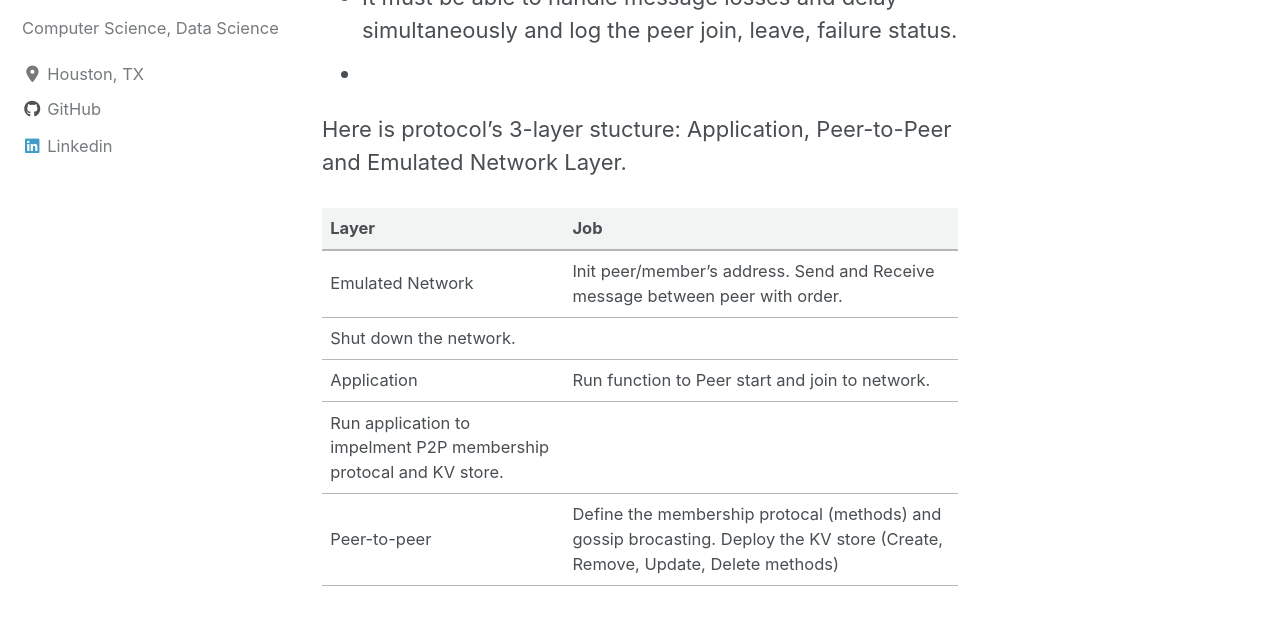
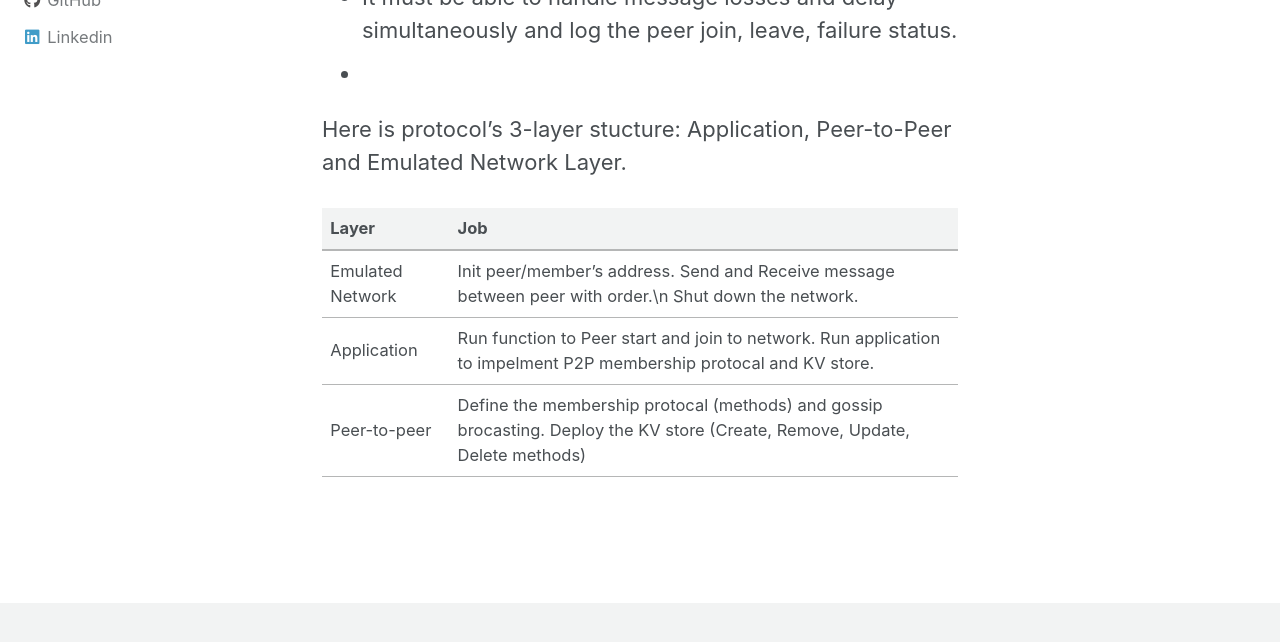
Before and after one commit to tanghao205/tanghao205.github.io, a Jekyll site: the page built from _pages/CC.md, in a window 1280 px wide and 900 px high, scrolled down 1224 px, cut to the strip 0-643 px from the top of the window. Built offline with Jekyll 4.4.1, drawn with Linux system fonts in a browser that asks for light colours; cached includes are drawn as plain includes; nearby versions of some CDN libraries.

Commit message:
Update CC.md

```diff
--- a/_pages/CC.md
+++ b/_pages/CC.md
@@ -50,8 +50,6 @@
 
 | Layer                      | Job                                         |
 | -------------------------- | ------------------------------------------- |
-| Emulated Network | Init peer/member's address. Send and Receive message between peer with order.
-Shut down the network. |
-| Application | Run function to Peer start and join to network.
-Run application to impelment P2P membership protocal and KV store. |
+| Emulated Network | Init peer/member's address. Send and Receive message between peer with order.\n Shut down the network. |
+| Application | Run function to Peer start and join to network. Run application to impelment P2P membership protocal and KV store. |
 | Peer-to-peer | Define the membership protocal (methods) and gossip brocasting. Deploy the KV store (Create, Remove, Update, Delete methods) |
```
